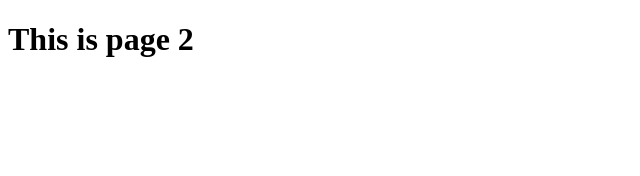
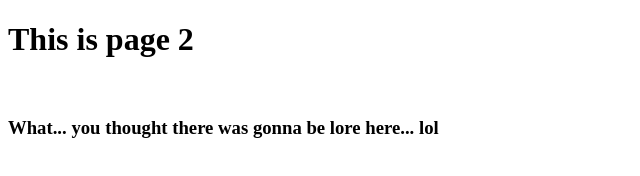
Before and after one commit to BananaUNLTD/BananaUnlimitedLTD, a plain HTML site: page Page2.html in a window 1280 px wide. Shown: the whole page, without its empty margins (0-640 px from the left). Drawn offline with Linux system fonts and the light colour scheme.

Commit message:
Updated Page2

```diff
--- a/Page2.html
+++ b/Page2.html
@@ -7,5 +7,7 @@
 </head>
 <body>
     <h1>This is page 2</h1>
+    <br>
+    <h3>What... you thought there was gonna be lore here... lol</h3>
 </body>
 </html>
```
